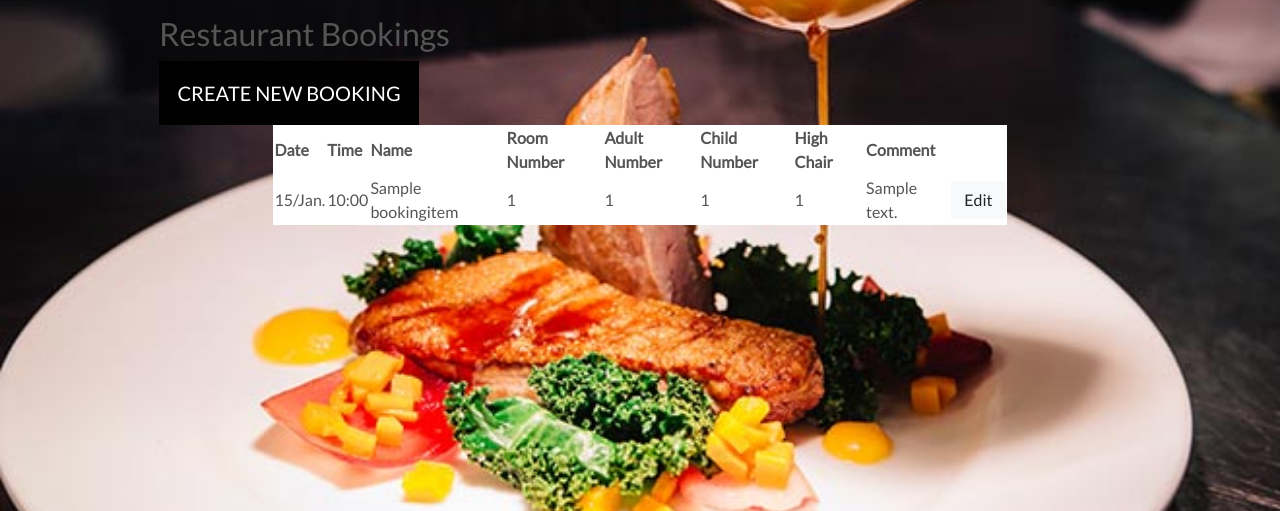
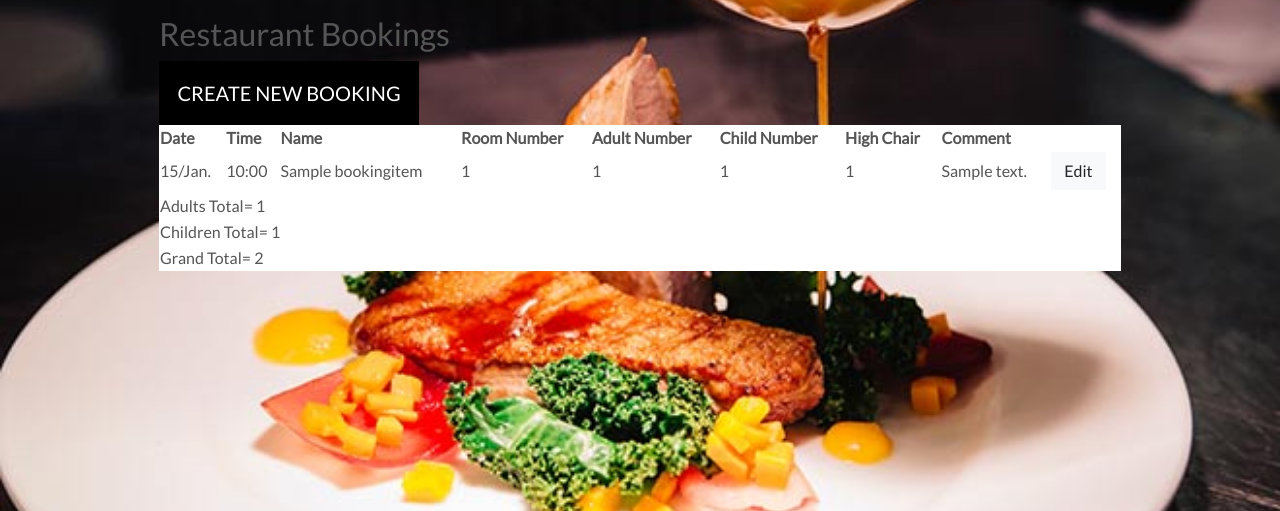
Before and after one commit to aticodein/HBH-Restaurant-Booking, a Django app: page /display_bookings/ in a window 1280 px wide. Shown: the part 165-676 px from the top of the page. Run offline with Django 3.2, Linux system fonts and the light colour scheme; tables that the repository leaves empty hold one stand-in row (values such as "Sample post"); some libraries are stand-ins or nearby versions.

Commit message:
added sum javascript

```diff
--- a/booking/templates/bookings/display_bookings.html
+++ b/booking/templates/bookings/display_bookings.html
@@ -1,4 +1,7 @@
 <!doctype html>
+<head>
+<title>All Bookings</title>
+</head>
 {% extends "base.html"%}
 {% load static %}
 
@@ -11,7 +14,6 @@
 <div class="container">
     <a class="go-to-button btn btn-lg rounded-0 text-uppercase py-3 mx-3" href="{% url 'add_booking' %}">Create New Booking</a>
 </div>
-<div class="container">
 
 <!--<div id="all_adults" class="adult-number container" style="width:100%">Adults numbers:
 
@@ -35,7 +37,7 @@
 
 
 <div class="container">
-<table style="width:100%; background:white;" class="mx-3">
+<table id="sum_table" style="width:100%; background:white;" class="mx-3">
   <tr>
     <th>Date</th>
     <th>Time</th>
@@ -53,10 +55,11 @@
     <td>{{ item.time|time:"H:i" }}</td>
     <td>{{ item.name }}</td>
     <td>{{ item.roomNum }}</td>
-    <td>{{ item.adultNum }}</td>
-    <td>{{ item.childNum }}</td>
+    <td class="adults customers" >{{ item.adultNum }}</td>
+    <td class="children customers" >{{ item.childNum }}</td>
     <td>{{ item.highChair }}</td>
     <td>{{ item.comment }}</td>
+
     {% if item.email %}
            <td class="d-none">{{ item.email }}</td>
            {% else %}
@@ -83,8 +86,63 @@
            {% endif %}
   </tr>
   {% endfor %}
+  <tr>
+    <th id="totalAdults" ></th>
+  </tr>
 </table>
 </div>
 
+<script>
+
+var sum = 0;
+var table = document.getElementById("sum_table");
+var ths = table.getElementsByTagName('th');
+var tds = table.getElementsByClassName('adults');
+for(var i=0;i<tds.length;i++){
+	sum += isNaN(tds[i].innerText) ? 0 : parseInt(tds[i].innerText);
+}
+
+var row = table.insertRow(table.rows.length);
+var cell = row.insertCell(0);
+cell.setAttribute('colspan', ths.length);
+
+var totalBalance  = document.createTextNode('Adults Total= ' + sum);
+cell.appendChild(totalBalance);
+
+
+var sum = 0;
+var table = document.getElementById("sum_table");
+var ths = table.getElementsByTagName('th');
+var tds = table.getElementsByClassName('children');
+for(var i=0;i<tds.length;i++){
+	sum += isNaN(tds[i].innerText) ? 0 : parseInt(tds[i].innerText);
+}
+
+var row = table.insertRow(table.rows.length);
+var cell = row.insertCell(0);
+cell.setAttribute('colspan', ths.length);
+
+var totalBalance  = document.createTextNode('Children Total= ' + sum);
+cell.appendChild(totalBalance);
+
+
+var sum = 0;
+var table = document.getElementById("sum_table");
+var ths = table.getElementsByTagName('th');
+var tds = table.getElementsByClassName('customers');
+for(var i=0;i<tds.length;i++){
+	sum += isNaN(tds[i].innerText) ? 0 : parseInt(tds[i].innerText);
+}
+
+var row = table.insertRow(table.rows.length);
+var cell = row.insertCell(0);
+cell.setAttribute('colspan', ths.length);
+
+var totalBalance  = document.createTextNode('Grand Total= ' + sum);
+cell.appendChild(totalBalance);
+
+
+</script>
+
 
 {% endblock %}
--- a/booking/views.py
+++ b/booking/views.py
@@ -37,6 +37,7 @@ def display_bookings(request):
         'serch_term': query,
         'bookingItem.adultNum': bookingItem.adultNum,
     }
+
     print(f"Ez van a contextben, ez megy az oldalra: {context} *********")
     return render(request, 'bookings/display_bookings.html', context)
 
--- a/templates/base.html
+++ b/templates/base.html
@@ -30,6 +30,7 @@
 
     {% block corejs %}
     <!-- jQuery first, then Popper.js, then Bootstrap JS -->
+        <script src="https://ajax.googleapis.com/ajax/libs/jquery/3.5.1/jquery.min.js"></script>
         <script src="https://kit.fontawesome.com/e9c73d7092.js" crossorigin="anonymous"></script>
         <script src="https://code.jquery.com/jquery-3.5.1.slim.min.js" integrity="sha384-DfXdz2htPH0lsSSs5nCTpuj/zy4C+OGpamoFVy38MVBnE+IbbVYUew+OrCXaRkfj" crossorigin="anonymous"></script>
         <script src="https://cdn.jsdelivr.net/npm/popper.js@1.16.0/dist/umd/popper.min.js" integrity="sha384-Q6E9RHvbIyZFJoft+2mJbHaEWldlvI9IOYy5n3zV9zzTtmI3UksdQRVvoxMfooAo" crossorigin="anonymous"></script>
```
Also changed, not shown: media/hbh2.jpg (added).
